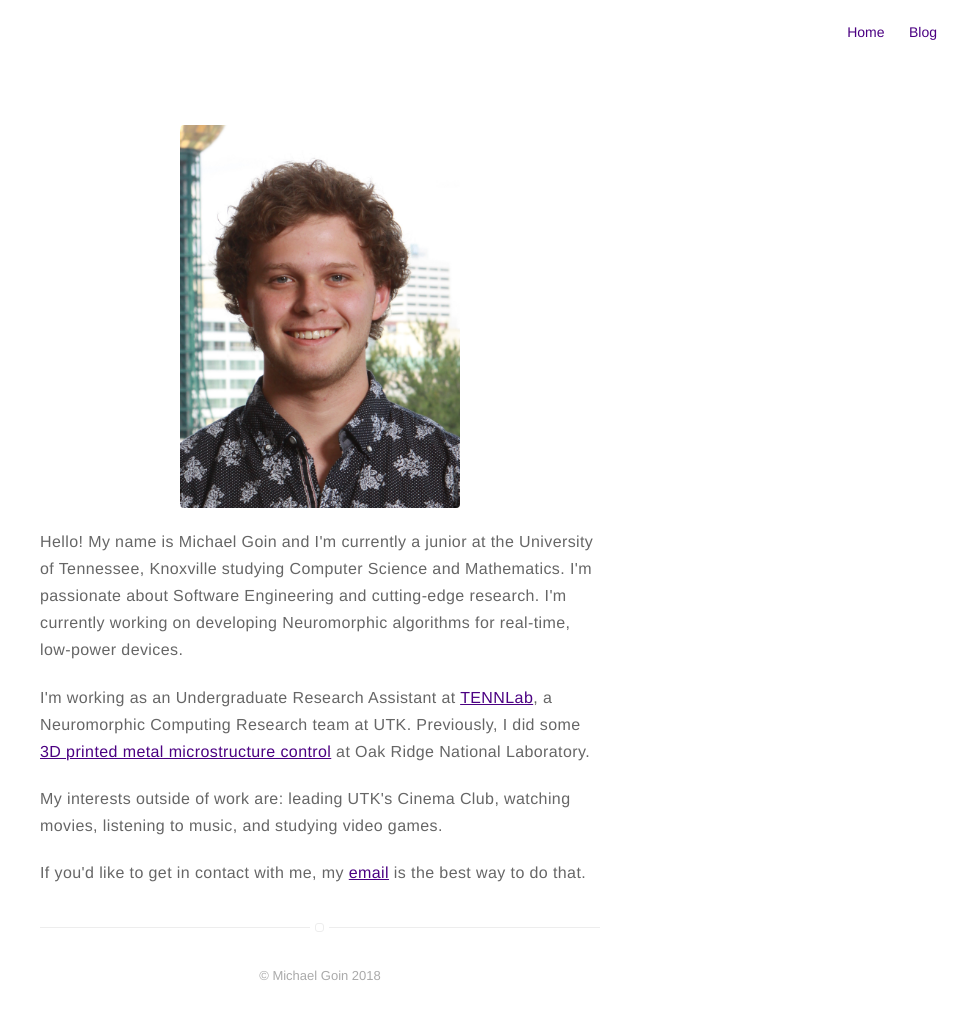
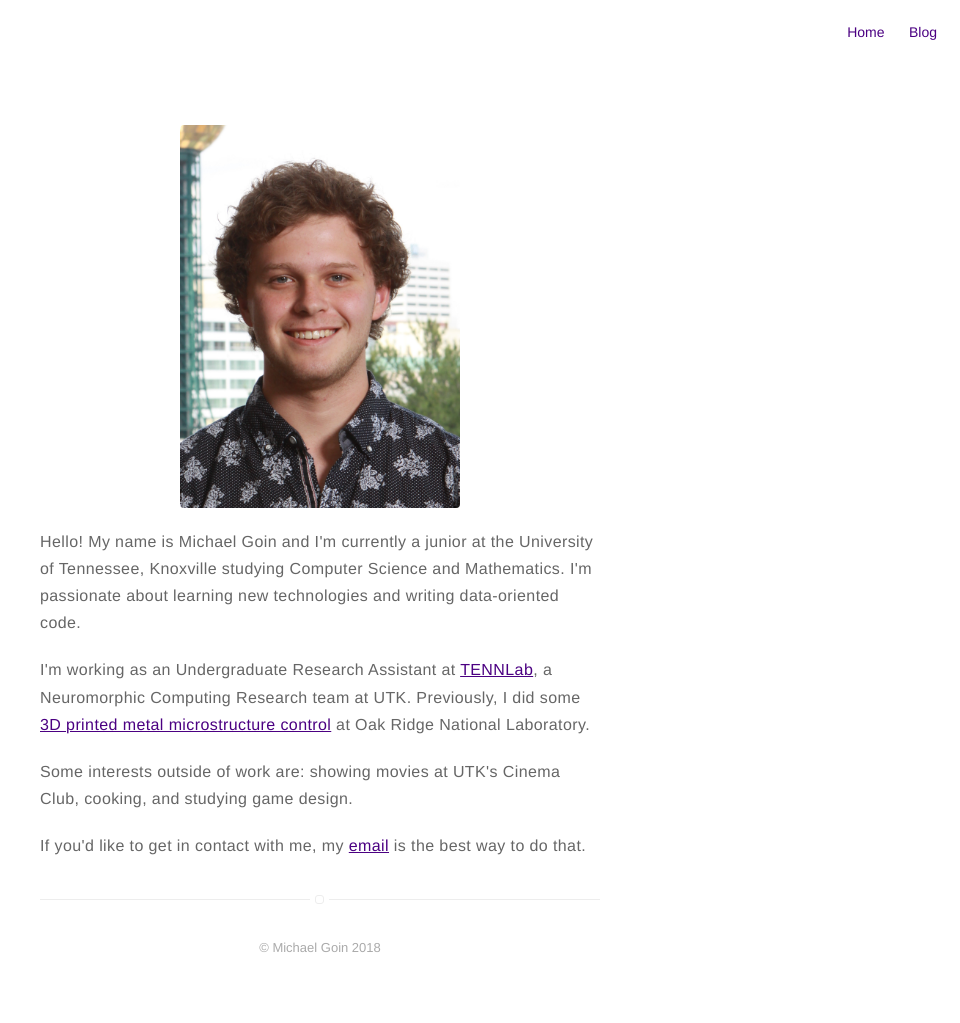
Before and after one commit to mgoin/mgoin.github.io, a Jekyll site: the page built from about.md, in a window 1280 px wide. Shown: the whole page, without its empty margins (320-1280 px from the left). Built offline with Jekyll 4.4.1, drawn with Linux system fonts in a browser that asks for light colours; after the commit the page ends 995 px from its top, so only the background shows below that.

Commit message:
Update about.md

```diff
--- a/about.md
+++ b/about.md
@@ -5,13 +5,13 @@ layout: page
 ![Profile Image]({{ site.url }}/{{ site.picture }})
 
 <p>
-Hello! My name is Michael Goin and I'm currently a junior at the University of Tennessee, Knoxville studying Computer Science and Mathematics. I'm passionate about Software Engineering and cutting-edge research. I'm currently working on developing Neuromorphic algorithms for real-time, low-power devices.
+Hello! My name is Michael Goin and I'm currently a junior at the University of Tennessee, Knoxville studying Computer Science and Mathematics. I'm passionate about learning new technologies and writing data-oriented code.
 </p>
 <p>
 I'm working as an Undergraduate Research Assistant at <a href="http://neuromorphic.eecs.utk.edu/">TENNLab</a>, a Neuromorphic Computing Research team at UTK. Previously, I did some <a href="https://link.springer.com/content/pdf/10.1007%2Fs11837-017-2264-3.pdf">3D printed metal microstructure control</a> at Oak Ridge National Laboratory.
 </p>
 <p>
-My interests outside of work are: leading UTK's Cinema Club, watching movies, listening to music, and studying video games.
+Some interests outside of work are: showing movies at UTK's Cinema Club, cooking, and studying game design.
 </p>
 
 <p>
```
